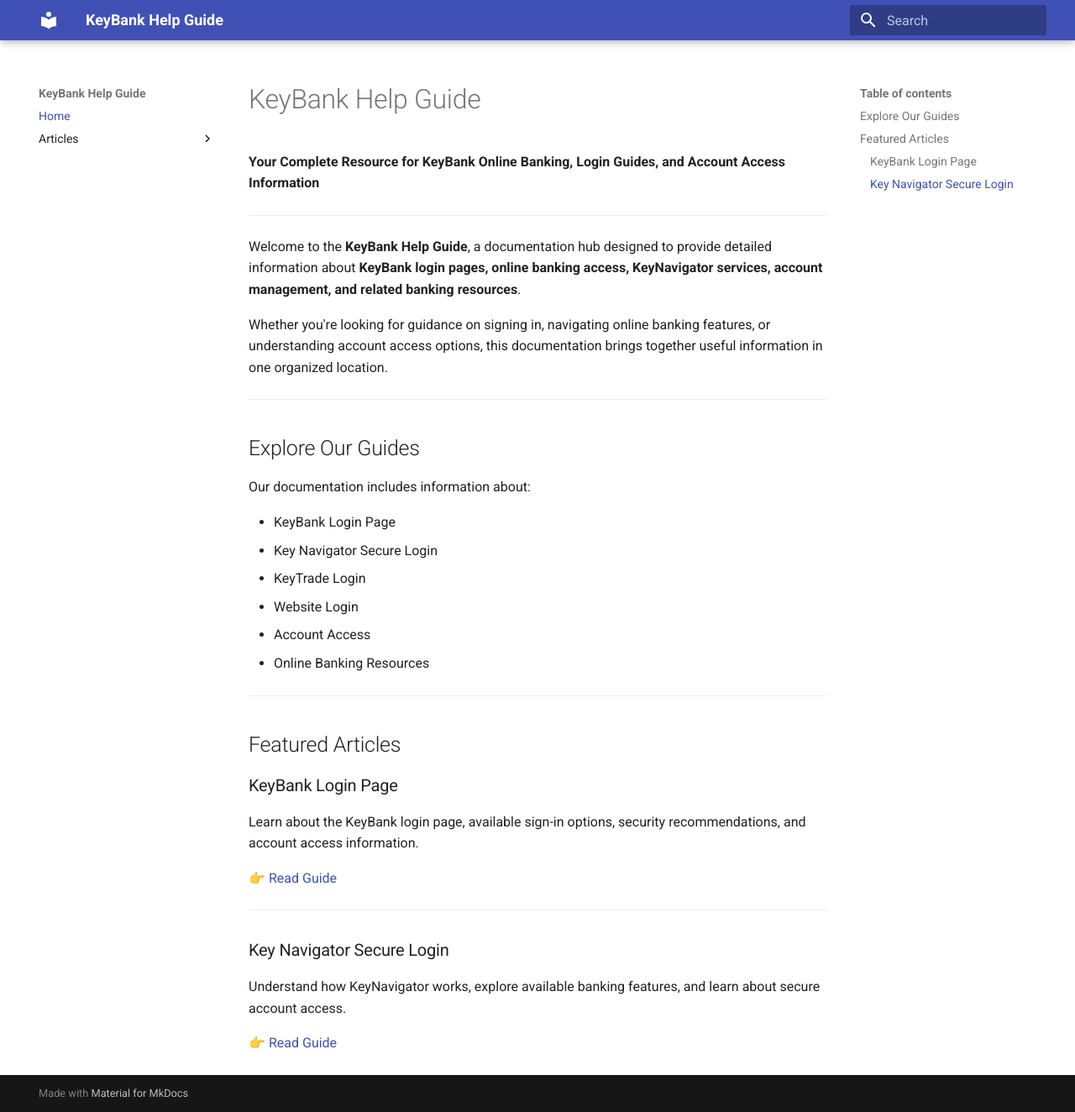
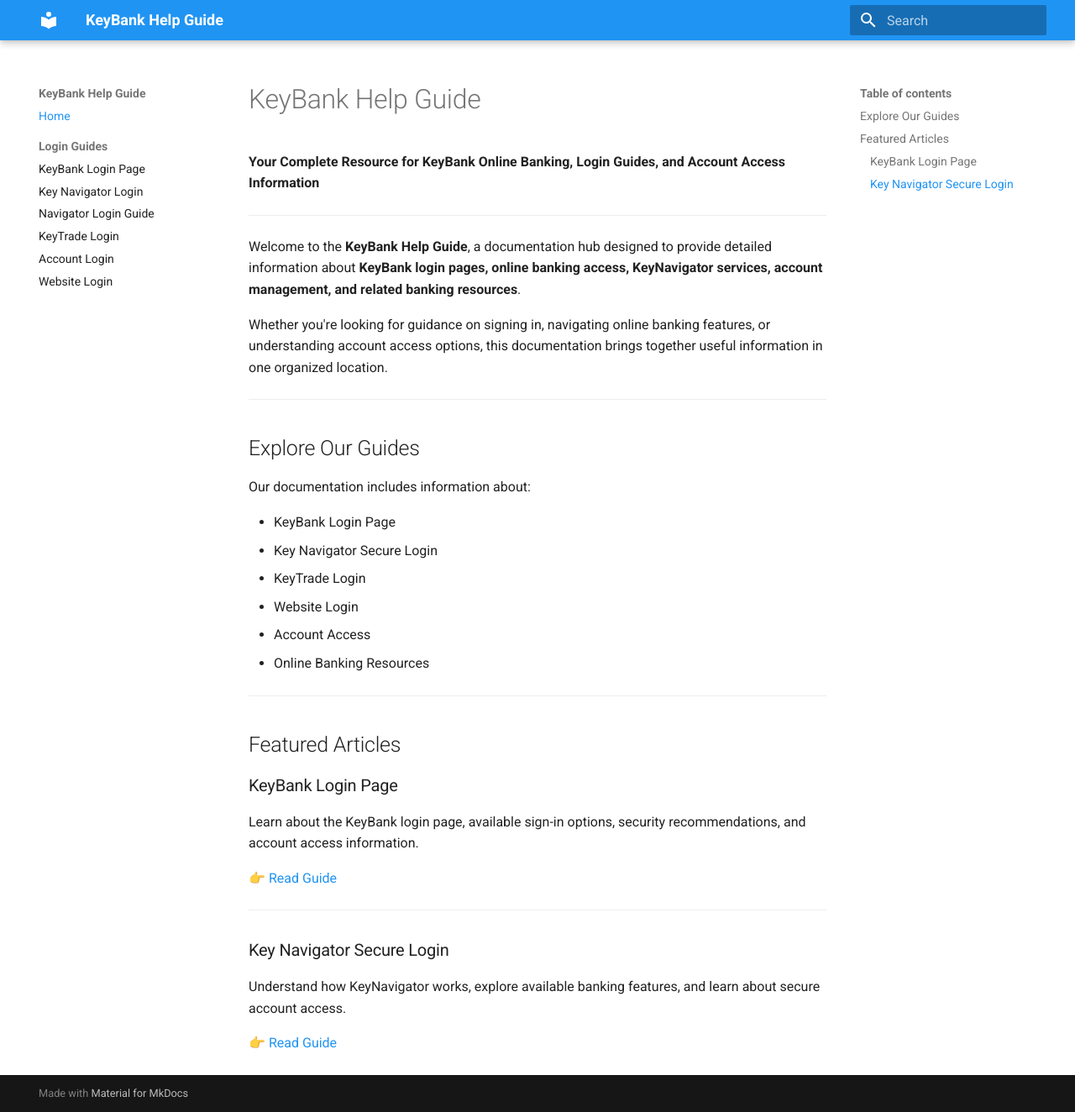
Before and after one commit to taxguide/keybank-help-guide, an MkDocs documentation site: the page built from docs/index.md, in a window 1280 px wide and 1324 px high. Shown: the whole window at 84% size. Built offline with MkDocs 1.6.1 and Material for MkDocs 9.7.7, drawn with Linux system fonts in a browser that asks for light colours.

Commit message:
Enhance mkdocs.yml with site info and theme settings
Added site description, URL, and theme features to mkdocs.yml.

```diff
--- a/mkdocs.yml
+++ b/mkdocs.yml
@@ -1,15 +1,40 @@
 site_name: KeyBank Help Guide
+site_description: Complete documentation for KeyBank login and online banking guides.
+site_url: https://keybank-help-guide.readthedocs.io/
 
 theme:
   name: material
+  language: en
+
+  palette:
+    - scheme: default
+      primary: blue
+      accent: indigo
+
+  features:
+    - navigation.sections
+    - navigation.expand
+    - navigation.top
+    - navigation.indexes
+    - search.highlight
+    - search.suggest
+    - content.code.copy
+    - toc.follow
 
 nav:
   - Home: index.md
 
-  - Articles:
+  - Login Guides:
       - KeyBank Login Page: articles/keybank-login-page.md
       - Key Navigator Login: articles/key-navigator-login.md
       - Navigator Login Guide: articles/navigator-login-guide.md
       - KeyTrade Login: articles/keytrade-login.md
       - Account Login: articles/account-login.md
       - Website Login: articles/website-login.md
+
+markdown_extensions:
+  - admonition
+  - attr_list
+  - tables
+  - toc:
+      permalink: true
```
